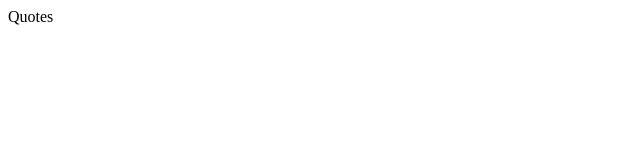
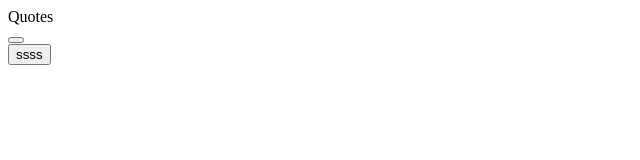
Before and after one commit to KHegedus1/RandomQuoteMachine, a React (Create React App) app in the folder project/: page / in a window 1280 px wide. Shown: the top 160 px of the page, without its empty margins (0-640 px from the left). Built offline with nearby package versions, Linux system fonts and the light colour scheme.

Commit message:
spajanje css-a na aplikaciju

```diff
--- a/project/src/App.js
+++ b/project/src/App.js
@@ -1,10 +1,17 @@
 import React from 'react';
 import Quotes from './Quotes'
+import './Style.css';
 
 function App() {
   return (
     <>
     <Quotes />
+    <div id ="qoute-box">
+      <div id="text"></div>
+      <div id="author"></div>
+      <div><button id="new-quote"></button></div>
+      <div><button><a id="tweet-quote">ssss</a></button></div>
+    </div>
     </>
   )
 }
```
Also changed, not shown: project/src/Style.css (added).
